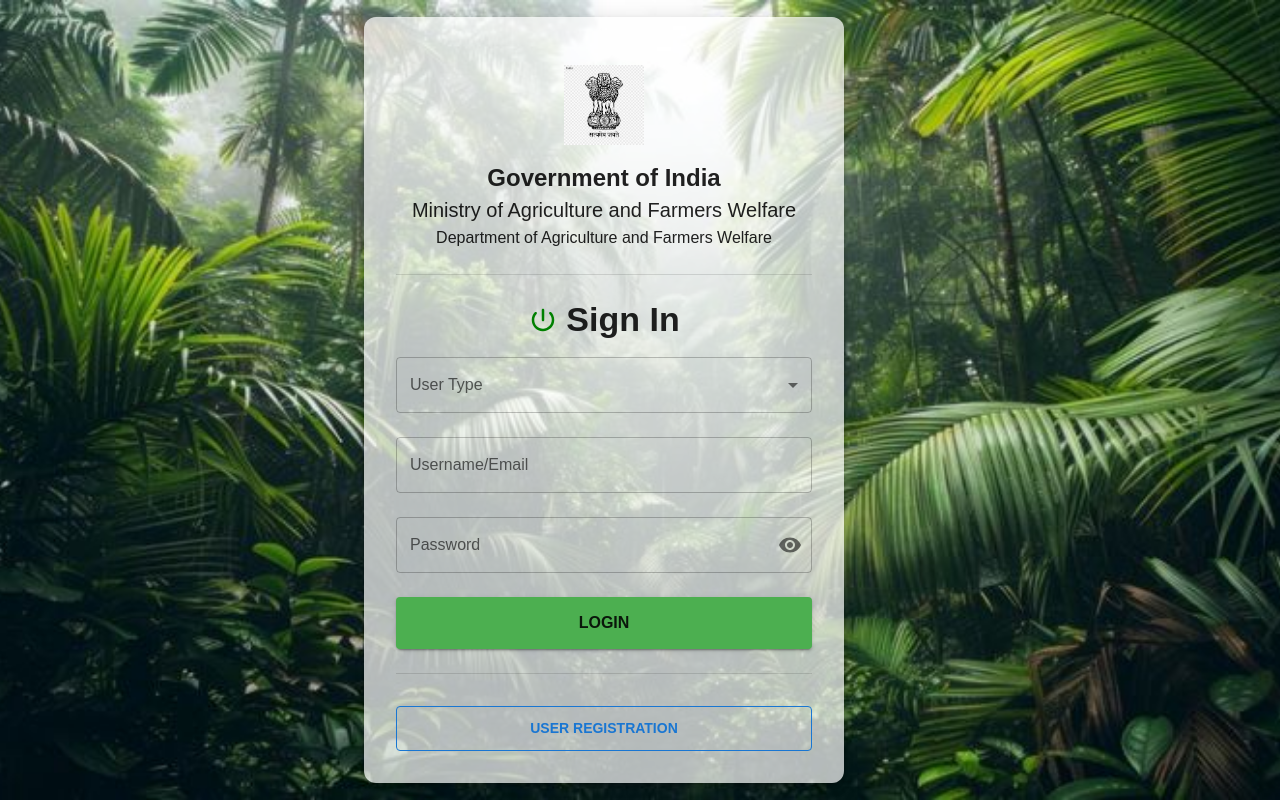
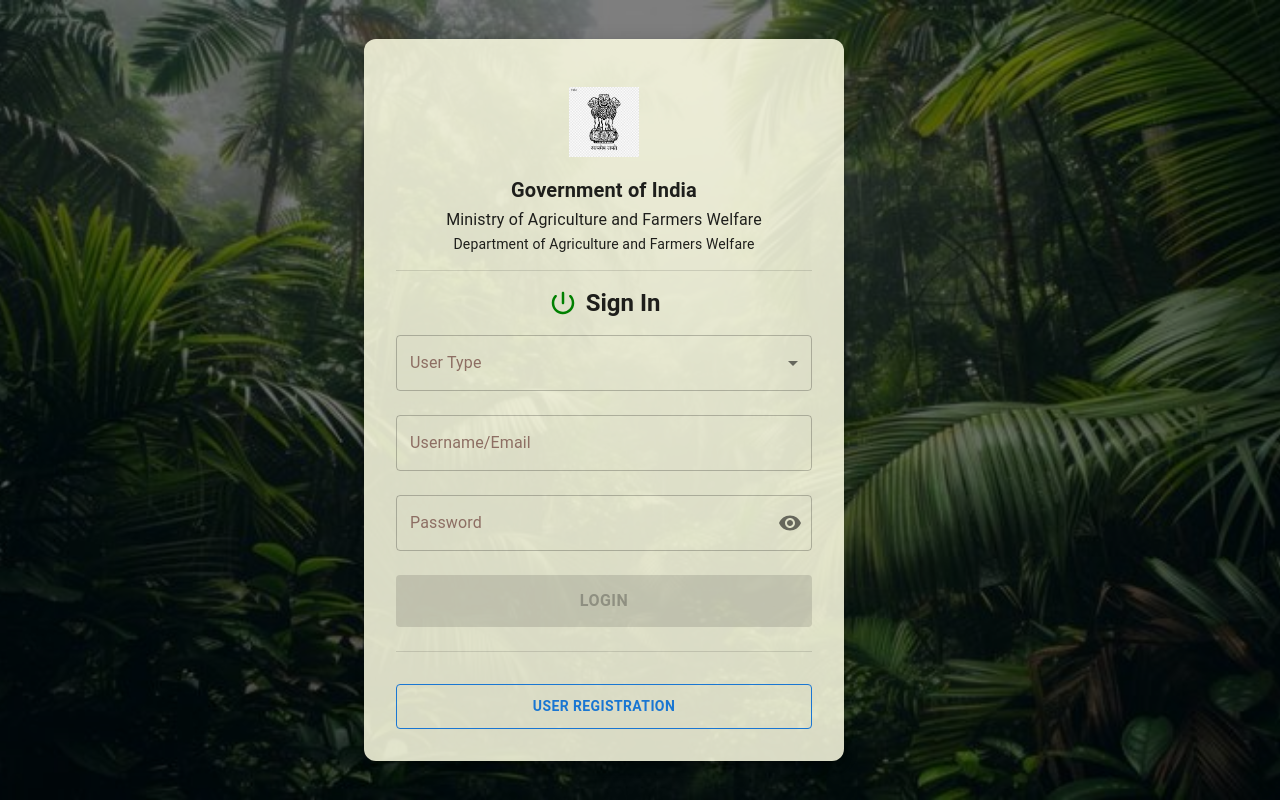
Before and after one commit to ananyapoojary/soil-health-card, a React (Create React App) app: page /login in a window 1280 px wide. Built offline with nearby package versions, Linux system fonts and the light colour scheme.

Commit message:
features done

```diff
--- /dev/null
+++ b/src/earthyTheme.js
@@ -0,0 +1,23 @@
+import { createTheme } from '@mui/material/styles';
+
+// Earthy tones palette
+const earthyTheme = createTheme({
+  palette: {
+    primary: {
+      main: '#6D4F33',  // earthy brown
+    },
+    secondary: {
+      main: '#8B8D57',  // olive green
+    },
+    background: {
+      default: '#F1F1F1',  // light beige
+      paper: '#FFF8E1',    // warm beige
+    },
+    text: {
+      primary: '#3E2723',  // dark brown
+      secondary: '#8D6E63', // light brown
+    },
+  },
+});
+
+export default earthyTheme;
--- a/src/pages/Landing.js
+++ b/src/pages/Landing.js
@@ -1,35 +1,38 @@
 import React from "react";
-import { Box, Button, Container, Grid, Typography, Card, CardContent } from "@mui/material";
+import { Box, Button, Container, Grid, Typography, useMediaQuery, useTheme } from "@mui/material";
 import { useNavigate } from "react-router-dom";
 
 const LandingPage = () => {
   const navigate = useNavigate();
+  const theme = useTheme();
+  const isSmallScreen = useMediaQuery(theme.breakpoints.down("md"));
 
   return (
     <Container maxWidth="lg">
       {/* Header Section */}
       <Grid container spacing={2} alignItems="center" justifyContent="center" py={3}>
-        <Grid item xs={3} display="flex" alignItems="center" justifyContent="flex-start">
-          <img src="/images/indian-emblem.jpeg" alt="Indian Emblem" style={{ height: "100px", marginRight: "10px" }} />
-          <Box>
-            <Typography variant="body1" fontWeight="bold">
-              Government of India
-            </Typography>
-            <Typography variant="body1" fontWeight="bold">
-              Ministry of Agriculture and Farmers Welfare
-            </Typography>
-            <Typography variant="body1" fontWeight="bold">
-              Department of Agriculture and Farmers Welfare
-            </Typography>
+        <Grid item xs={12} md={3} display="flex" alignItems="center" justifyContent={isSmallScreen ? "center" : "flex-start"}>
+          <img
+            src="/images/indian-emblem.jpeg"
+            alt="Indian Emblem representing the Government of India"
+            style={{ height: "80px", marginRight: "10px" }}
+          />
+          <Box textAlign={isSmallScreen ? "center" : "left"}>
+            <Typography variant="body1" fontWeight="bold">Government of India</Typography>
+            <Typography variant="body1" fontWeight="bold">Ministry of Agriculture and Farmers Welfare</Typography>
+            <Typography variant="body1" fontWeight="bold">Department of Agriculture and Farmers Welfare</Typography>
           </Box>
         </Grid>
-        <Grid item xs={3} textAlign="center">
-          <img src="/images/soil-logo.png" alt="Soil Logo" style={{ height: "120px" }} />
+
+        <Grid item xs={12} md={3} textAlign="center">
+          <img src="/images/soil-logo.png" alt="Soil Health Card Logo" style={{ height: "100px" }} />
         </Grid>
-        <Grid item xs={3} textAlign="center">
-          <img src="/images/soil-health-card.png" alt="Soil Health Card" style={{ height: "120px" }} />
+
+        <Grid item xs={12} md={3} textAlign="center">
+          <img src="/images/soil-health-card.png" alt="Soil Health Card Icon" style={{ height: "100px" }} />
         </Grid>
-        <Grid item xs={3} textAlign="right">
+
+        <Grid item xs={12} md={3} textAlign={isSmallScreen ? "center" : "right"}>
           <Button variant="contained" color="primary" size="large" onClick={() => navigate("/login")}>
             Login
           </Button>
@@ -37,7 +40,7 @@ const LandingPage = () => {
       </Grid>
 
       {/* Hero Section */}
-      <Box textAlign="center" mt={4}>
+      <Box textAlign="center" mt={4} px={2}>
         <Typography variant="h3" fontWeight="bold" color="primary">
           Soil Health Card: Ensuring Sustainable Agriculture
         </Typography>
@@ -48,7 +51,7 @@ const LandingPage = () => {
           <Button variant="contained" color="primary" onClick={() => navigate("/register")} sx={{ mr: 2 }}>
             User Registration
           </Button>
-          <Button variant="outlined" color="primary" onClick={() => navigate("/login")}>
+          <Button variant="outlined" color="secondary" onClick={() => navigate("/login")}>
             Login
           </Button>
         </Box>
@@ -59,28 +62,29 @@ const LandingPage = () => {
         {[
           {
             title: "What is the Soil Health Card?",
-            description: "A government initiative to provide farmers with detailed soil quality reports, ensuring better yield and sustainability."
+            description:
+              "A government initiative to provide farmers with detailed soil quality reports, ensuring better yield and sustainability.",
           },
           {
             title: "Benefits for Farmers",
-            description: "Improves soil fertility, increases crop productivity, reduces fertilizer costs, and promotes environmentally sustainable farming."
+            description:
+              "Improves soil fertility, increases crop productivity, reduces fertilizer costs, and promotes environmentally sustainable farming.",
           },
           {
             title: "How It Works?",
-            description: "Step-by-step process: Sample collection → Testing → Report generation → Farmer advisory."
-          }
+            description:
+              "Step-by-step process: Sample collection → Testing → Report generation → Farmer advisory.",
+          },
         ].map((card, index) => (
           <Grid item xs={12} md={4} key={index}>
-            <Card sx={{ boxShadow: 3, textAlign: "center", height: "100%", display: "flex", flexDirection: "column", justifyContent: "center", p: 3 }}>
-              <CardContent>
+            <Box sx={{ boxShadow: 3, textAlign: "center", height: "100%", display: "flex", flexDirection: "column", justifyContent: "center", p: 3 }}>
               <Typography variant="h5" fontWeight="bold" color="primary">
                 {card.title}
               </Typography>
               <Typography variant="body1" mt={2}>
                 {card.description}
               </Typography>
-              </CardContent>
-            </Card>
+            </Box>
           </Grid>
         ))}
       </Grid>
--- a/src/pages/Login.js
+++ b/src/pages/Login.js
@@ -28,7 +28,7 @@ const validationSchema = Yup.object({
 const Login = () => {
   const [message, setMessage] = useState("");
   const [showPassword, setShowPassword] = useState(false);
-  const [isLoggedIn, setIsLoggedIn] = useState(false); // ✅ Track login state
+  const [isLoggedIn, setIsLoggedIn] = useState(false);
 
   const formik = useFormik({
     initialValues: {
@@ -39,47 +39,61 @@ const Login = () => {
     validationSchema: validationSchema,
     onSubmit: (values) => {
       console.log("Login Attempt:", values);
-      setMessage("Successfully logged in!");
-      setIsLoggedIn(true); // ✅ Mark as logged in
+      setMessage("✅ Successfully logged in!");
+      setIsLoggedIn(true);
+
+      // Hide message after 3 seconds
+      setTimeout(() => {
+        setIsLoggedIn(false);
+      }, 3000);
     },
   });
 
   return (
     <Box
       sx={{
-        backgroundImage: "url('/images/login-bg.jpg')",
-        backgroundSize: "cover",
-        backgroundPosition: "center",
+        position: "relative",
         minHeight: "100vh",
         display: "flex",
         alignItems: "center",
         justifyContent: "center",
+        background: "url('/images/login-bg.jpg') center/cover no-repeat",
+        "&::before": {
+          content: '""',
+          position: "absolute",
+          top: 0,
+          left: 0,
+          width: "100%",
+          height: "100%",
+          backgroundColor: "rgba(0, 0, 0, 0.5)", // ✅ Dark overlay for readability
+          zIndex: 1,
+        },
       }}
     >
-      <Container maxWidth="sm">
+      <Container maxWidth="sm" sx={{ position: "relative", zIndex: 2 }}>
         <Box
           p={4}
           boxShadow={6}
           borderRadius={3}
-          bgcolor="rgba(255, 255, 255, 0.7)" // ✅ Slightly more visible background
+          bgcolor="rgba(255, 255, 230, 0.85)" // ✅ Improved contrast
           sx={{ width: "100%", maxWidth: 480 }}
         >
           {/* Header Section */}
           <Box textAlign="center" my={2}>
-            <img src="/images/indian-emblem.jpeg" alt="Emblem" style={{ height: "80px", marginBottom: "10px" }} />
-            <Typography variant="h5" fontWeight="bold">
+            <img src="/images/indian-emblem.jpeg" alt="Emblem of India" style={{ height: "70px", marginBottom: "10px" }} />
+            <Typography variant="h6" fontWeight="bold">
               Government of India
             </Typography>
-            <Typography variant="h6">Ministry of Agriculture and Farmers Welfare</Typography>
-            <Typography variant="body1">Department of Agriculture and Farmers Welfare</Typography>
+            <Typography variant="subtitle1">Ministry of Agriculture and Farmers Welfare</Typography>
+            <Typography variant="body2">Department of Agriculture and Farmers Welfare</Typography>
           </Box>
 
-          <Divider sx={{ my: 3 }} />
+          <Divider sx={{ my: 2 }} />
 
           {/* Sign In Header */}
           <Box display="flex" alignItems="center" justifyContent="center">
             <PowerSettingsNewRounded sx={{ fontSize: 30, color: "green", mr: 1 }} />
-            <Typography variant="h4" textAlign="center" fontWeight="bold">
+            <Typography variant="h5" textAlign="center" fontWeight="bold">
               Sign In
             </Typography>
           </Box>
@@ -87,7 +101,7 @@ const Login = () => {
           {/* Success Message */}
           {isLoggedIn && (
             <Alert severity="success" sx={{ my: 2, fontSize: "1rem", textAlign: "center" }}>
-              ✅ Successfully logged in!
+              {message}
             </Alert>
           )}
 
@@ -95,7 +109,12 @@ const Login = () => {
             {/* User Type Dropdown */}
             <FormControl fullWidth margin="normal" error={formik.touched.userType && Boolean(formik.errors.userType)}>
               <InputLabel>User Type</InputLabel>
-              <Select name="userType" value={formik.values.userType} onChange={formik.handleChange} onBlur={formik.handleBlur}>
+              <Select
+                name="userType"
+                value={formik.values.userType}
+                onChange={formik.handleChange}
+                onBlur={formik.handleBlur}
+              >
                 <MenuItem value="" disabled>Select User Type</MenuItem>
                 <MenuItem value="central_user">Central User</MenuItem>
                 <MenuItem value="scheme_admin">Scheme Admin</MenuItem>
@@ -152,7 +171,7 @@ const Login = () => {
               color="primary"
               fullWidth
               sx={{ mt: 2, py: 1.5, fontWeight: "bold", fontSize: "1rem" }}
-              disabled={!formik.isValid} // ✅ Enabled only when email format is correct
+              disabled={!formik.dirty || !formik.isValid} // ✅ Ensures user interaction before enabling
             >
               Login
             </Button>
@@ -171,9 +190,9 @@ const Login = () => {
                 mt: 1,
                 fontWeight: "bold",
                 py: 1.2,
-                borderColor: "#1976d2", // ✅ Makes it more visible
+                borderColor: "#1976d2", // ✅ Improved contrast
                 color: "#1976d2",
-                "&:hover": { backgroundColor: "#e3f2fd" }, // ✅ Adds hover effect
+                "&:hover": { backgroundColor: "#e3f2fd" }, // ✅ Hover effect
               }}
             >
               User Registration
--- a/src/pages/Register.js
+++ b/src/pages/Register.js
@@ -1,60 +1,56 @@
 import React, { useState } from "react";
-import {
-  Box,
-  Button,
-  Container,
-  TextField,
-  Typography,
-  MenuItem,
-  Select,
-  FormControl,
-  InputLabel,
-  Grid,
-  IconButton,
-  InputAdornment
-} from "@mui/material";
+import { Box, Button, Container, TextField, Typography, MenuItem, Select, FormControl, InputLabel, Grid, IconButton, InputAdornment, Alert, CircularProgress, LinearProgress, Divider, useMediaQuery, useTheme } from "@mui/material";
 import { Visibility, VisibilityOff } from "@mui/icons-material";
 import { useNavigate } from "react-router-dom";
 import { useFormik } from "formik";
 import * as Yup from "yup";
 
-// Complete list of Indian States & Union Territories
 const statesAndUTs = [
-  "Andhra Pradesh", "Arunachal Pradesh", "Assam", "Bihar", "Chhattisgarh",
-  "Goa", "Gujarat", "Haryana", "Himachal Pradesh", "Jharkhand", "Karnataka",
-  "Kerala", "Madhya Pradesh", "Maharashtra", "Manipur", "Meghalaya", "Mizoram",
-  "Nagaland", "Odisha", "Punjab", "Rajasthan", "Sikkim", "Tamil Nadu",
-  "Telangana", "Tripura", "Uttar Pradesh", "Uttarakhand", "West Bengal",
-  "Andaman and Nicobar Islands", "Chandigarh", "Dadra and Nagar Haveli and Daman and Diu",
-  "Lakshadweep", "Delhi", "Puducherry", "Jammu and Kashmir", "Ladakh"
+    "Andhra Pradesh", "Arunachal Pradesh", "Assam", "Bihar", "Chhattisgarh",
+    "Goa", "Gujarat", "Haryana", "Himachal Pradesh", "Jharkhand",
+    "Karnataka", "Kerala", "Madhya Pradesh", "Maharashtra", "Manipur",
+    "Meghalaya", "Mizoram", "Nagaland", "Odisha", "Punjab",
+    "Rajasthan", "Sikkim", "Tamil Nadu", "Telangana", "Tripura",
+    "Uttar Pradesh", "Uttarakhand", "West Bengal",
+    "Andaman and Nicobar Islands", "Chandigarh", "Dadra and Nagar Haveli and Daman and Diu",
+    "Lakshadweep", "Delhi", "Puducherry", "Ladakh", "Lakshadweep"
 ];
+
+const userTypes = ["None", "Central User", "Scheme Admin", "State User", "District User", "STL", "Supervisor"];
 
 const RegisterPage = () => {
   const navigate = useNavigate();
+  const theme = useTheme();
+  const isSmallScreen = useMediaQuery(theme.breakpoints.down("md"));
+
   const [showPassword, setShowPassword] = useState(false);
   const [showConfirmPassword, setShowConfirmPassword] = useState(false);
+  const [isSubmitting, setIsSubmitting] = useState(false);
+  const [successMessage, setSuccessMessage] = useState("");
 
-  // Form Validation Schema
+  const getPasswordStrength = (password) => {
+    let strength = 0;
+    if (password.length >= 6) strength += 25;
+    if (/[A-Z]/.test(password)) strength += 25;
+    if (/[0-9]/.test(password)) strength += 25;
+    if (/[^A-Za-z0-9]/.test(password)) strength += 25;
+    return strength;
+  };
+
   const validationSchema = Yup.object().shape({
     userType: Yup.string().required("User Type is required"),
     state: Yup.string().required("State is required"),
     district: Yup.string().required("District is required"),
     authority: Yup.string().required("Authority is required"),
     name: Yup.string().required("Name is required"),
-    phone: Yup.string()
-      .matches(/^[0-9]{10}$/, "Phone number must be exactly 10 digits")
-      .required("Phone number is required"),
+    phone: Yup.string().matches(/^[0-9]{10}$/, "Phone must be 10 digits").required("Phone number is required"),
     email: Yup.string().email("Invalid email format").required("Email is required"),
     staffId: Yup.string().required("Staff ID is required"),
     department: Yup.string().required("Department Name is required"),
     address: Yup.string().required("Address is required"),
     username: Yup.string().required("Username is required"),
-    password: Yup.string()
-      .min(6, "Password must be at least 6 characters")
-      .required("Password is required"),
-    confirmPassword: Yup.string()
-      .oneOf([Yup.ref("password")], "Passwords must match")
-      .required("Confirm Password is required"),
+    password: Yup.string().min(6, "Password must be at least 6 characters").required("Password is required"),
+    confirmPassword: Yup.string().oneOf([Yup.ref("password")], "Passwords must match").required("Confirm Password is required"),
   });
 
   const formik = useFormik({
@@ -75,30 +71,78 @@ const RegisterPage = () => {
     },
     validationSchema,
     onSubmit: (values) => {
-      console.log("Registration Data:", values);
+      setIsSubmitting(true);
+      setTimeout(() => {
+        console.log("Registration Data:", values);
+        setIsSubmitting(false);
+        setSuccessMessage("✅ Registration successful!");
+      }, 2000);
     },
   });
 
   return (
-    <Container maxWidth="md" sx={{
-      background: "linear-gradient(to right, #a8e063, #56ab2f)",
-      borderRadius: 3,
-      padding: 4,
-      boxShadow: 3,
-      mt: 5,
-    }}>
-      <Box p={4} bgcolor="white" borderRadius={2}>
-        <Typography variant="h4" textAlign="center" gutterBottom>
-          Government of India
-        </Typography>
-        <Typography variant="h6" textAlign="center" gutterBottom>
-          Ministry of Agriculture and Farmers Welfare
-        </Typography>
-        <Typography variant="h5" textAlign="center" gutterBottom>
+    <Box
+      sx={{
+        background: "linear-gradient(to bottom, #768a51, #768a51)", // Dark sap green ombre
+
+        height: "100vh",
+        display: "flex",
+        justifyContent: "center",
+        alignItems: "center",
+      }}
+    >
+      <Box sx={{ background: "rgba(200, 248, 250, 0.8)", borderRadius: 2, padding: 4, boxShadow: 3, width: "100%", maxWidth: "700px" }}>
+        {/* Header Section with Images */}
+        <Box display="flex" justifyContent="space-between" alignItems="center" my={2}>
+          <Box textAlign="center">
+            <img src="/images/indian-emblem.jpeg" alt="Emblem of India" style={{ height: "70px", marginBottom: "10px" }} />
+            <Typography variant="h6" fontWeight="bold">
+              Government of India
+            </Typography>
+            <Typography variant="subtitle1">Ministry of Agriculture and Farmers Welfare</Typography>
+            <Typography variant="body2">Department of Agriculture and Farmers Welfare</Typography>
+          </Box>
+          <Box>
+            <img src="/images/soil-health-card.png" alt="Soil Health Card" style={{ height: "100px", marginLeft: "10px" }} />
+            <img src="/images/soil-logo.png" alt="Soil Logo" style={{ height: "100px", marginLeft: "125px" }} />
+          </Box>
+        </Box>
+
+        <Divider sx={{ my: 2 }} />
+
+        <Typography variant="h5" textAlign="center" fontWeight="bold" gutterBottom>
           User Registration
         </Typography>
+
+        {/* Success Message */}
+        {successMessage && <Alert severity="success" sx={{ my: 2 }}>{successMessage}</Alert>}
+
         <form onSubmit={formik.handleSubmit}>
           <Grid container spacing={2}>
+            {/* User Type Dropdown */}
+            <Grid item xs={12} sm={6}>
+              <FormControl fullWidth>
+                <InputLabel>User Type</InputLabel>
+                <Select
+                  name="userType"
+                  value={formik.values.userType}
+                  onChange={formik.handleChange}
+                  error={formik.touched.userType && Boolean(formik.errors.userType)}
+                >
+                  {userTypes.map((type, index) => (
+                    <MenuItem key={index} value={type}>
+                      {type}
+                    </MenuItem>
+                  ))}
+                </Select>
+                {formik.touched.userType && formik.errors.userType && (
+                  <Typography variant="body2" color="error" sx={{ mt: 1 }}>
+                    {formik.errors.userType}
+                  </Typography>
+                )}
+              </FormControl>
+            </Grid>
+
             {/* State Dropdown */}
             <Grid item xs={12} sm={6}>
               <FormControl fullWidth>
@@ -110,9 +154,16 @@ const RegisterPage = () => {
                   error={formik.touched.state && Boolean(formik.errors.state)}
                 >
                   {statesAndUTs.map((state, index) => (
-                    <MenuItem key={index} value={state}>{state}</MenuItem>
+                    <MenuItem key={index} value={state}>
+                      {state}
+                    </MenuItem>
                   ))}
                 </Select>
+                {formik.touched.state && formik.errors.state && (
+                  <Typography variant="body2" color="error" sx={{ mt: 1 }}>
+                    {formik.errors.state}
+                  </Typography>
+                )}
               </FormControl>
             </Grid>
 
@@ -131,14 +182,14 @@ const RegisterPage = () => {
               </Grid>
             ))}
 
-            {/* Password Fields */}
+            {/* Password Fields + Strength Meter */}
             {["password", "confirmPassword"].map((field, index) => (
               <Grid item xs={12} sm={6} key={index}>
                 <TextField
                   fullWidth
                   label={field === "password" ? "Password" : "Confirm Password"}
                   name={field}
-                  type={field === "password" ? (showPassword ? "text" : "password") : (showConfirmPassword ? "text" : "password")}
+                  type={showPassword ? "text" : "password"}
                   value={formik.values[field]}
                   onChange={formik.handleChange}
                   error={formik.touched[field] && Boolean(formik.errors[field])}
@@ -146,29 +197,34 @@ const RegisterPage = () => {
                   InputProps={{
                     endAdornment: (
                       <InputAdornment position="end">
-                        <IconButton onClick={() => field === "password" ? setShowPassword(!showPassword) : setShowConfirmPassword(!showConfirmPassword)}>
-                          {field === "password" ? (showPassword ? <VisibilityOff /> : <Visibility />) : (showConfirmPassword ? <VisibilityOff /> : <Visibility />)}
+                        <IconButton onClick={() => setShowPassword(!showPassword)}>
+                          {showPassword ? <VisibilityOff /> : <Visibility />}
                         </IconButton>
                       </InputAdornment>
-                    )
+                    ),
                   }}
                 />
+                {field === "password" && <LinearProgress variant="determinate" value={getPasswordStrength(formik.values.password)} />}
               </Grid>
             ))}
 
             {/* Buttons */}
             <Grid item xs={12} textAlign="center">
-              <Button variant="contained" color="primary" type="submit" sx={{ mt: 2 }}>
-                Register
-              </Button>
-              <Button variant="text" color="secondary" onClick={() => navigate("/login")} sx={{ mt: 2, ml: 2 }}>
-                Back to Login
+              <Button variant="contained" color="secondary" type="submit" disabled={isSubmitting}>
+                {isSubmitting ? <CircularProgress size={24} /> : "Register"}
               </Button>
             </Grid>
           </Grid>
         </form>
+
+        {/* Back to Login Button */}
+        <Grid item xs={12} textAlign="center" mt={2}>
+          <Button variant="outlined" color="primary" onClick={() => navigate("/login")}>
+            Back to Login
+          </Button>
+        </Grid>
       </Box>
-    </Container>
+    </Box>
   );
 };
 
```
Also changed, not shown: src/App.js (+6 -3 lines), public/images/reg--bg.jpg (added), public/images/reg-bg.jpg (added). Lines whose indentation alone changed are shown as unchanged.
